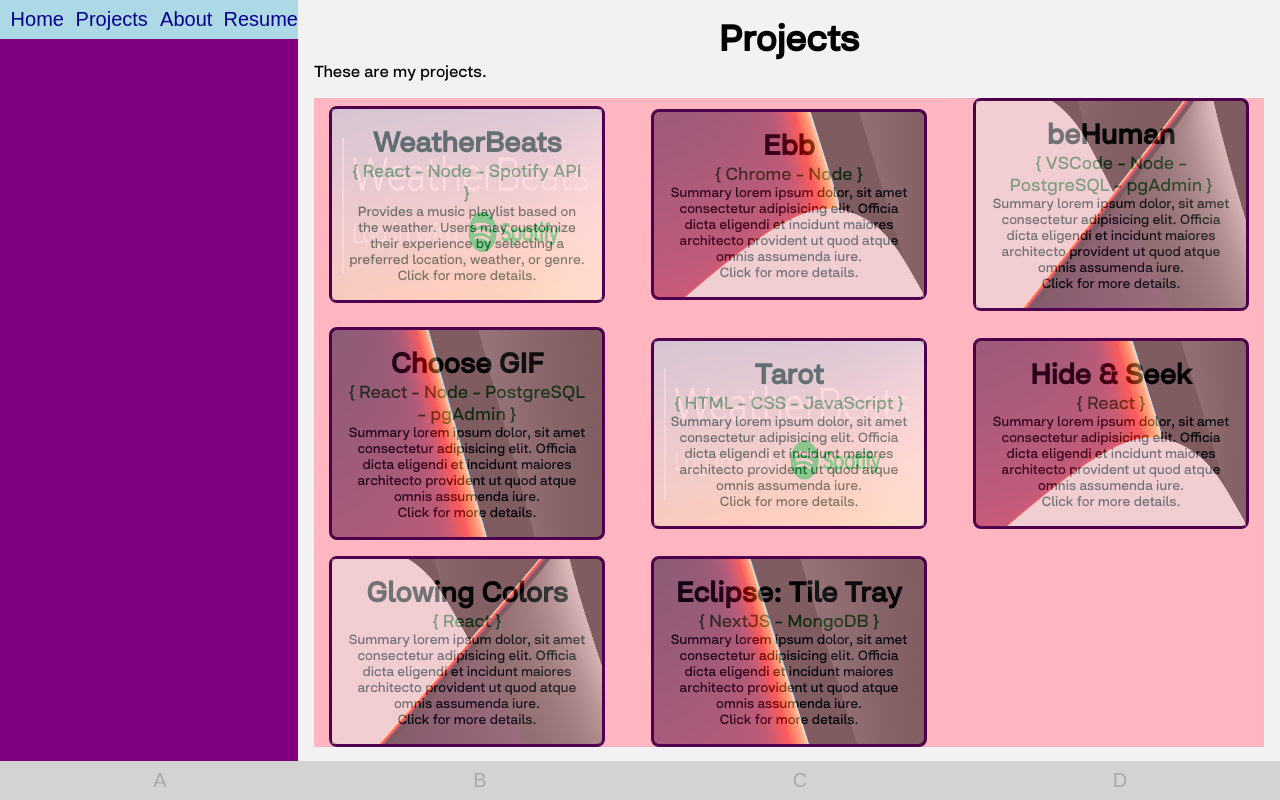
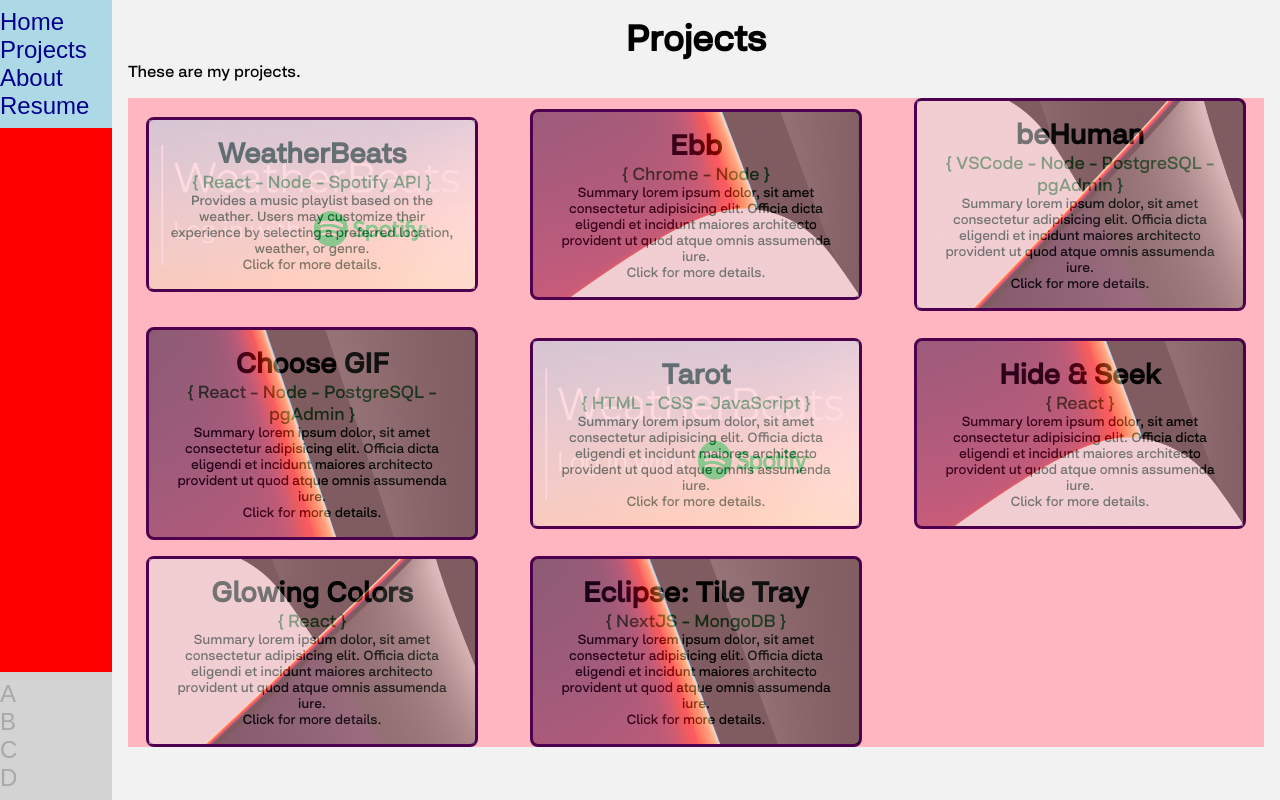
Before and after one commit to franco-ortega/portfolio-beta-01, a Next.js app: page /projects in a window 1280 px wide. Built offline with nearby package versions, Linux system fonts and the light colour scheme.

Commit message:
add media query for larger screen sizes

```diff
--- a/components/layout/Layout.module.scss
+++ b/components/layout/Layout.module.scss
@@ -23,7 +23,7 @@
     }
   }
 
-  @include media-query(tablet) {
+  @include media-query(junior) {
     grid-template-columns: auto 1fr;
     grid-template-rows: auto;
   }
--- a/components/layoutInner/LayoutInner.module.scss
+++ b/components/layoutInner/LayoutInner.module.scss
@@ -8,6 +8,7 @@
   // overflow: auto;
 
   @include media-query(junior) {
+    // display: block;
     // height: 100vh;
   }
 }
--- a/components/projects/Projects.module.scss
+++ b/components/projects/Projects.module.scss
@@ -23,7 +23,7 @@
     gap: 1rem;
   }
 
-  @include media-query(tablet) {
+  @include media-query(junior) {
     height: 100vh;
   }
 
--- a/components/test/TestNav.module.scss
+++ b/components/test/TestNav.module.scss
@@ -1,3 +1,5 @@
+@use '../../styles/scss/' as *;
+
 .TestNav {
   background-color: purple;
   color: gold;
@@ -35,12 +37,33 @@
     background-color: lightgray;
     color: darkgray;
 
+    width: 100%;
+    // width: 75%;
+
     position: absolute;
     bottom: 0;
-    width: 100%;
 
     li:nth-child(3) {
       // background-color: brown;
     }
   }
+
+  @include media-query(junior) {
+    background-color: red;
+    width: fit-content;
+    height: 100vh;
+
+    nav:first-child ul,
+    nav:last-child ul {
+      width: 7rem;
+    }
+
+    nav ul {
+      font-size: 1.5rem;
+
+      display: flex;
+      flex-direction: column;
+      align-items: flex-start;
+    }
+  }
 }
```
